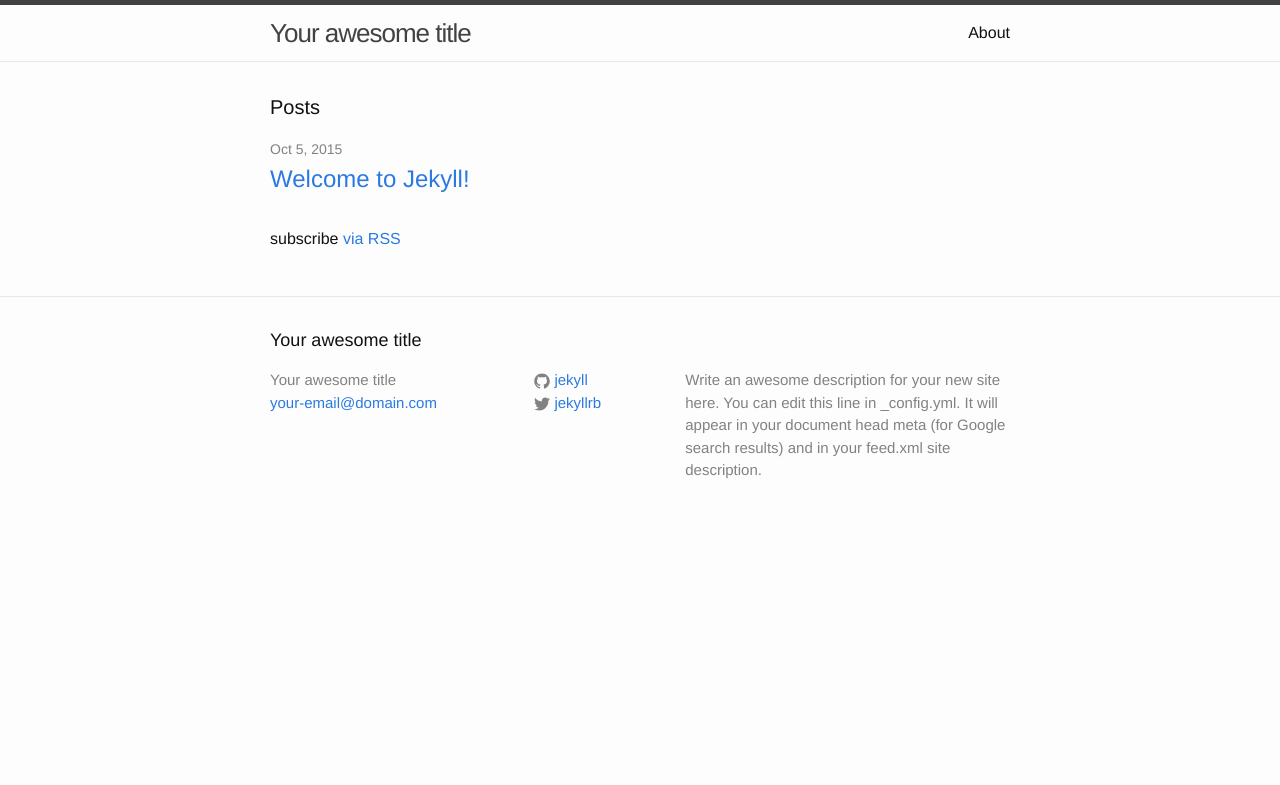
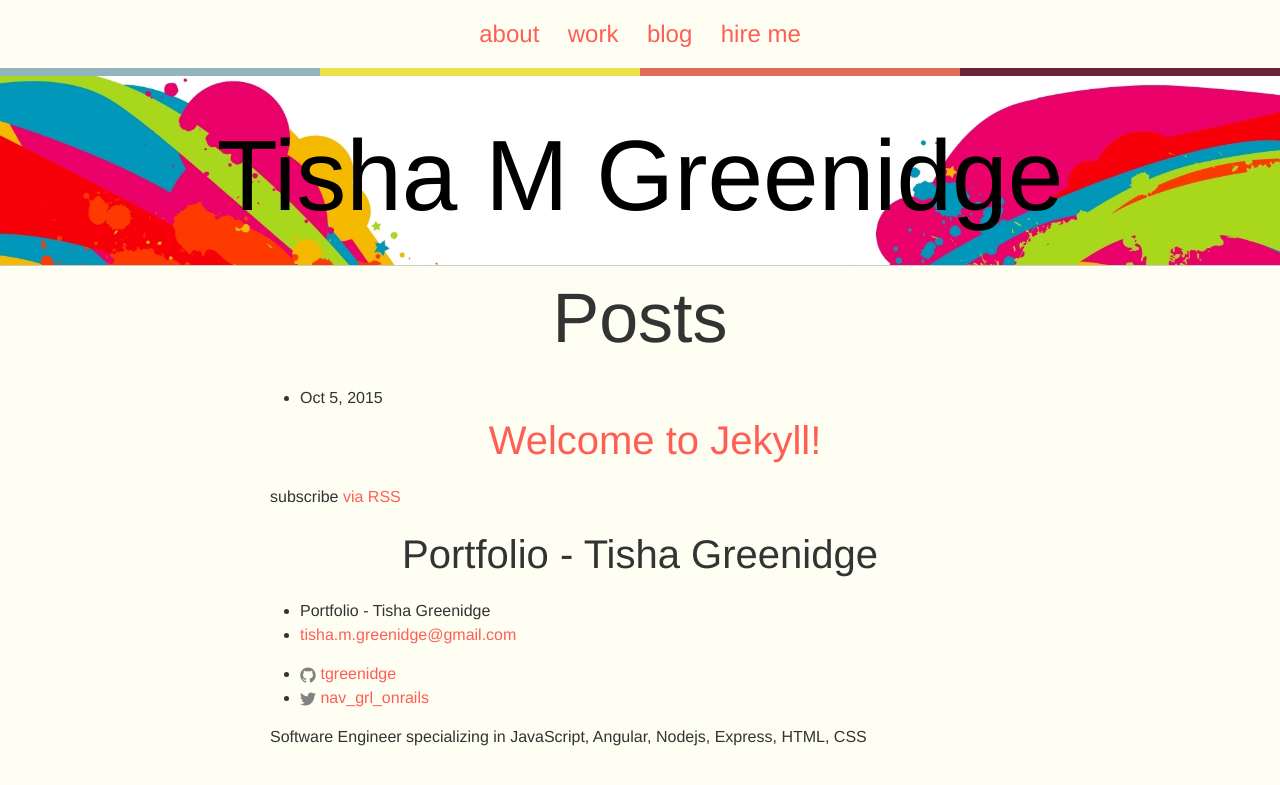
Before and after one commit to tgreenidge/portfolio, a Jekyll site: the page built from index.html, in a window 1280 px wide. Shown: the top 785 px of the page. Built offline with Jekyll 4.4.1, drawn with Linux system fonts in a browser that asks for light colours.

Commit message:
Add default variables and styles; styled header

```diff
--- a/_config.yml
+++ b/_config.yml
@@ -1,14 +1,24 @@
 # Site settings
-title: Your awesome title
-email: your-email@domain.com
+title: Portfolio - Tisha Greenidge
+email: tisha.m.greenidge@gmail.com
 description: > # this means to ignore newlines until "baseurl:"
-  Write an awesome description for your new site here. You can edit this
-  line in _config.yml. It will appear in your document head meta (for
-  Google search results) and in your feed.xml site description.
+  Software Engineer specializing in JavaScript, Angular, Nodejs, Express, HTML, CSS
 baseurl: "" # the subpath of your site, e.g. /blog/
-url: "http://yourdomain.com" # the base hostname & protocol for your site
-twitter_username: jekyllrb
-github_username:  jekyll
+url: "http://tgreenidge.com" # the base hostname & protocol for your site
+twitter_username: nav_grl_onrails
+github_username:  tgreenidge
+linkedin_username: tishagreenidge
+
+permalink: /:categories/:title
+links:
+  - title: about
+    url: /about
+  - title: work
+    url: /work
+  - title: blog
+    url: /blog
+  - title: hire me
+    url: /resume
 
 # Build settings
 markdown: kramdown
--- a/_includes/header.html
+++ b/_includes/header.html
@@ -1,27 +1,15 @@
-<header class="site-header">
+<nav class="site-nav">
+  <!-- create links using the links defined in _config.yml -->
+  <ul>
+    {% for link in site.links %}
+      <li>
+        <a href="{{link.url}}">{{link.title}}</a>
+      </li>
+    {% endfor %}
+  </ul>
+</nav>
 
-  <div class="wrapper">
-
-    <a class="site-title" href="{{ site.baseurl }}/">{{ site.title }}</a>
-
-    <nav class="site-nav">
-      <a href="#" class="menu-icon">
-        <svg viewBox="0 0 18 15">
-          <path fill="#424242" d="M18,1.484c0,0.82-0.665,1.484-1.484,1.484H1.484C0.665,2.969,0,2.304,0,1.484l0,0C0,0.665,0.665,0,1.484,0 h15.031C17.335,0,18,0.665,18,1.484L18,1.484z"/>
-          <path fill="#424242" d="M18,7.516C18,8.335,17.335,9,16.516,9H1.484C0.665,9,0,8.335,0,7.516l0,0c0-0.82,0.665-1.484,1.484-1.484 h15.031C17.335,6.031,18,6.696,18,7.516L18,7.516z"/>
-          <path fill="#424242" d="M18,13.516C18,14.335,17.335,15,16.516,15H1.484C0.665,15,0,14.335,0,13.516l0,0 c0-0.82,0.665-1.484,1.484-1.484h15.031C17.335,12.031,18,12.696,18,13.516L18,13.516z"/>
-        </svg>
-      </a>
-
-      <div class="trigger">
-        {% for page in site.pages %}
-          {% if page.title %}
-          <a class="page-link" href="{{ page.url | prepend: site.baseurl }}">{{ page.title }}</a>
-          {% endif %}
-        {% endfor %}
-      </div>
-    </nav>
-
-  </div>
+<header class="site-header gradient-bar">
+  <h1 class="site-title mega"><a href="/">Tisha M Greenidge</a></h1>
 
 </header>
--- a/_sass/_base.scss
+++ b/_sass/_base.scss
@@ -80,8 +80,15 @@
  * Headings
  */
 h1, h2, h3, h4, h5, h6 {
-    font-weight: 300;
+    font-weight: 500;
+    text-align: center;
 }
+
+.mega { font-size: $mega-font-size; }
+h1, .h1 { font-size: $h1-font-size; }
+h2, .h2 { font-size: $h2-font-size; }
+h3, .h3 { font-size: $h3-font-size; }
+h4, .h4 { font-size: $h4-font-size; }
 
 
 
@@ -91,13 +98,10 @@
 a {
     color: $brand-color;
     text-decoration: none;
-
-    &:visited {
-        color: darken($brand-color, 15%);
-    }
+    transition: .3s;
 
     &:hover {
-        color: $text-color;
+        color: $blue-color;
         text-decoration: underline;
     }
 }
--- /dev/null
+++ b/_sass/_gradient-bar.scss
@@ -0,0 +1,16 @@
+.gradient-bar {
+  position: relative;
+
+
+  &:after {
+  content: "";
+  position: absolute;
+  top: 0;
+  left: 0;
+  width: 100%;
+  height: 0.5em;
+  background: linear-gradient(to right,
+                              $blue-color 0%, $blue-color 25%, $yellow-color 25%, $yellow-color 50%, $red-color 50%, $red-color 75%, $purple-color 75%, $purple-color 100%);
+
+  }
+}
--- a/_sass/_layout.scss
+++ b/_sass/_layout.scss
@@ -1,236 +1,30 @@
-/**
- * Site header
- */
-.site-header {
-    border-top: 5px solid $grey-color-dark;
-    border-bottom: 1px solid $grey-color-light;
-    min-height: 56px;
+.site-nav {
+  text-align: center;
 
-    // Positioning context for the mobile navigation icon
-    position: relative;
+  ul {
+    margin: 1em 0;
+    list-style: none;
+  }
+
+  li {
+    display: inline-block;
+    margin: 0 0.5em;
+    font-size: 1.5em;
+  }
 }
 
-.site-title {
-    font-size: 26px;
-    line-height: 56px;
-    letter-spacing: -1px;
-    margin-bottom: 0;
-    float: left;
-
-    &,
-    &:visited {
-        color: $grey-color-dark;
-    }
+.site-title a {
+  color: #000;
+  &:hover {
+    text-decoration: none;
+  }
 }
 
-.site-nav {
-    float: right;
-    line-height: 56px;
+.site-header {
+  padding: 2em 0 0;
+  border-bottom: 1px solid #ccc;
+  background: url('../img/home-bg.jpg') no-repeat;
+  background-size: cover;
+  text-align: center;
 
-    .menu-icon {
-        display: none;
-    }
-
-    .page-link {
-        color: $text-color;
-        line-height: $base-line-height;
-
-        // Gaps between nav items, but not on the first one
-        &:not(:first-child) {
-            margin-left: 20px;
-        }
-    }
-
-    @include media-query($on-palm) {
-        position: absolute;
-        top: 9px;
-        right: 30px;
-        background-color: $background-color;
-        border: 1px solid $grey-color-light;
-        border-radius: 5px;
-        text-align: right;
-
-        .menu-icon {
-            display: block;
-            float: right;
-            width: 36px;
-            height: 26px;
-            line-height: 0;
-            padding-top: 10px;
-            text-align: center;
-
-            > svg {
-                width: 18px;
-                height: 15px;
-
-                path {
-                    fill: $grey-color-dark;
-                }
-            }
-        }
-
-        .trigger {
-            clear: both;
-            display: none;
-        }
-
-        &:hover .trigger {
-            display: block;
-            padding-bottom: 5px;
-        }
-
-        .page-link {
-            display: block;
-            padding: 5px 10px;
-        }
-    }
 }
-
-
-
-/**
- * Site footer
- */
-.site-footer {
-    border-top: 1px solid $grey-color-light;
-    padding: $spacing-unit 0;
-}
-
-.footer-heading {
-    font-size: 18px;
-    margin-bottom: $spacing-unit / 2;
-}
-
-.contact-list,
-.social-media-list {
-    list-style: none;
-    margin-left: 0;
-}
-
-.footer-col-wrapper {
-    font-size: 15px;
-    color: $grey-color;
-    margin-left: -$spacing-unit / 2;
-    @extend %clearfix;
-}
-
-.footer-col {
-    float: left;
-    margin-bottom: $spacing-unit / 2;
-    padding-left: $spacing-unit / 2;
-}
-
-.footer-col-1 {
-    width: -webkit-calc(35% - (#{$spacing-unit} / 2));
-    width:         calc(35% - (#{$spacing-unit} / 2));
-}
-
-.footer-col-2 {
-    width: -webkit-calc(20% - (#{$spacing-unit} / 2));
-    width:         calc(20% - (#{$spacing-unit} / 2));
-}
-
-.footer-col-3 {
-    width: -webkit-calc(45% - (#{$spacing-unit} / 2));
-    width:         calc(45% - (#{$spacing-unit} / 2));
-}
-
-@include media-query($on-laptop) {
-    .footer-col-1,
-    .footer-col-2 {
-        width: -webkit-calc(50% - (#{$spacing-unit} / 2));
-        width:         calc(50% - (#{$spacing-unit} / 2));
-    }
-
-    .footer-col-3 {
-        width: -webkit-calc(100% - (#{$spacing-unit} / 2));
-        width:         calc(100% - (#{$spacing-unit} / 2));
-    }
-}
-
-@include media-query($on-palm) {
-    .footer-col {
-        float: none;
-        width: -webkit-calc(100% - (#{$spacing-unit} / 2));
-        width:         calc(100% - (#{$spacing-unit} / 2));
-    }
-}
-
-
-
-/**
- * Page content
- */
-.page-content {
-    padding: $spacing-unit 0;
-}
-
-.page-heading {
-    font-size: 20px;
-}
-
-.post-list {
-    margin-left: 0;
-    list-style: none;
-
-    > li {
-        margin-bottom: $spacing-unit;
-    }
-}
-
-.post-meta {
-    font-size: $small-font-size;
-    color: $grey-color;
-}
-
-.post-link {
-    display: block;
-    font-size: 24px;
-}
-
-
-
-/**
- * Posts
- */
-.post-header {
-    margin-bottom: $spacing-unit;
-}
-
-.post-title {
-    font-size: 42px;
-    letter-spacing: -1px;
-    line-height: 1;
-
-    @include media-query($on-laptop) {
-        font-size: 36px;
-    }
-}
-
-.post-content {
-    margin-bottom: $spacing-unit;
-
-    h2 {
-        font-size: 32px;
-
-        @include media-query($on-laptop) {
-            font-size: 28px;
-        }
-    }
-
-    h3 {
-        font-size: 26px;
-
-        @include media-query($on-laptop) {
-            font-size: 22px;
-        }
-    }
-
-    h4 {
-        font-size: 20px;
-
-        @include media-query($on-laptop) {
-            font-size: 18px;
-        }
-    }
-}
--- a/css/main.scss
+++ b/css/main.scss
@@ -6,16 +6,27 @@
 
 
 // Our variables
-$base-font-family: Helvetica, Arial, sans-serif;
+$base-font-family: 'Avenir Next', Helvetica, Arial, sans-serif;
 $base-font-size:   16px;
 $small-font-size:  $base-font-size * 0.875;
 $base-line-height: 1.5;
 
+$mega-font-size: 100px;
+$h1-font-size:  70px;
+$h2-font-size:  40px;
+$h3-font-size:  30px;
+$h4-font-size:  24px;
+
 $spacing-unit:     30px;
 
-$text-color:       #111;
-$background-color: #fdfdfd;
-$brand-color:      #2a7ae2;
+$text-color:       #333;
+$background-color: #fefef3;
+$brand-color:      #fe5f55;
+
+$blue-color: #92b5bd;
+$yellow-color: #ede24e;
+$red-color: #df6d59;
+$purple-color: #6b2339;
 
 $grey-color:       #828282;
 $grey-color-light: lighten($grey-color, 40%);
@@ -48,5 +59,7 @@
 @import
         "base",
         "layout",
-        "syntax-highlighting"
+        "syntax-highlighting",
+        "gradient-bar.scss"
+
 ;
```
Also changed, not shown: img/home-bg.jpg (added).
